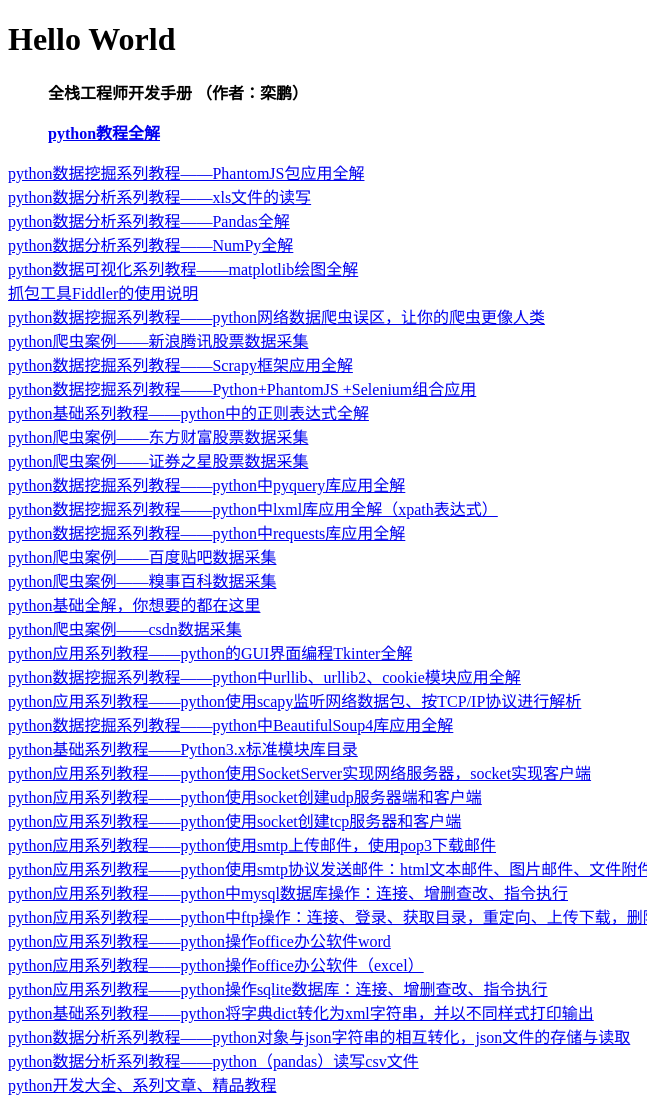
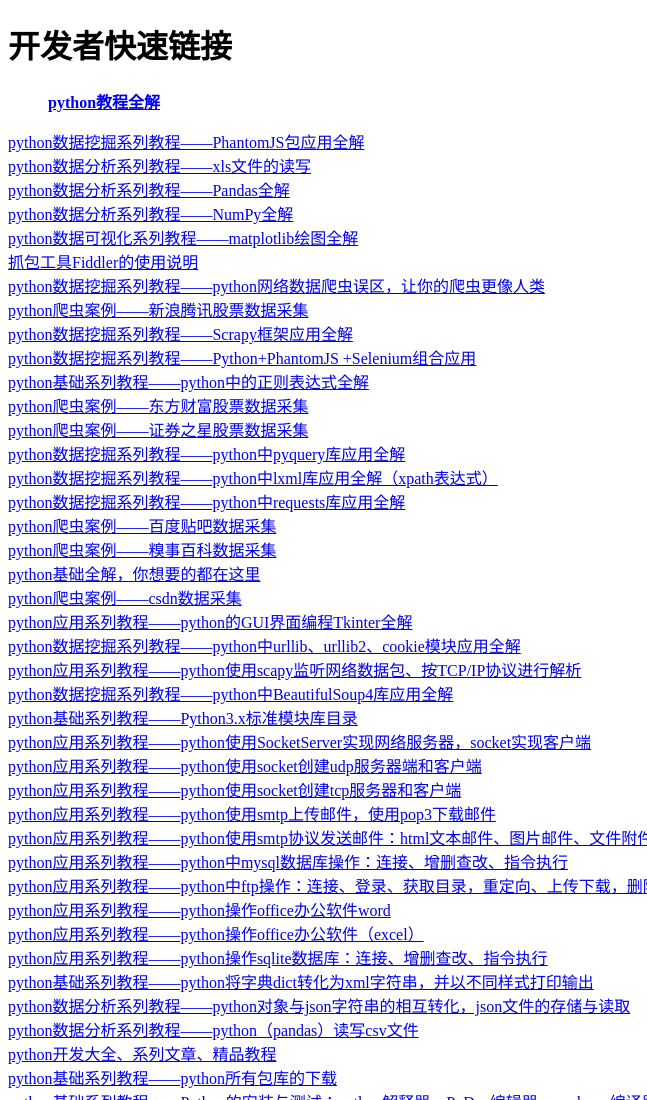
Before and after one commit to cplover25/cplover25.github.io, a plain HTML site: page index.html in a window 1280 px wide. Shown: the top 1100 px of the page, without its empty margins (0-647 px from the left). Drawn offline with Linux system fonts and the light colour scheme.

Commit message:
change head

```diff
--- a/index.html
+++ b/index.html
@@ -1,11 +1,9 @@
 <!DOCTYPE html>
 <html>
 <body>
-<h1>Hello World</h1>
+<h1>开发者快速链接</h1>
 <div id="article_content" class="article_content tracking-ad" data-mod=popu_307  data-dsm = "post" >
         <div class="markdown_views"><blockquote>
-  <p><strong>全栈工程师开发手册 （作者：栾鹏）</strong></p>
-
   <p><strong><a href="http://blog.csdn.net/luanpeng825485697/article/details/78347433" target="_blank"> python教程全解</a></strong></p>
 </blockquote>
 
```
